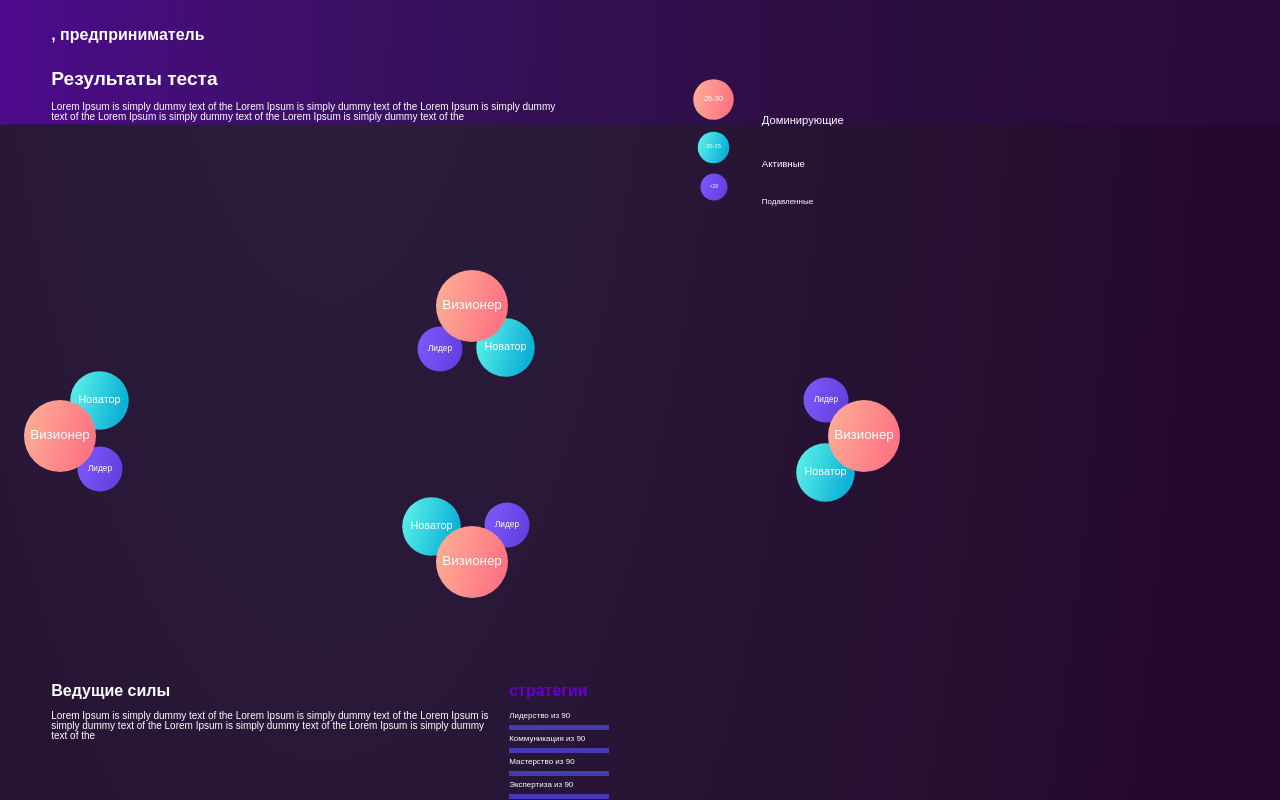
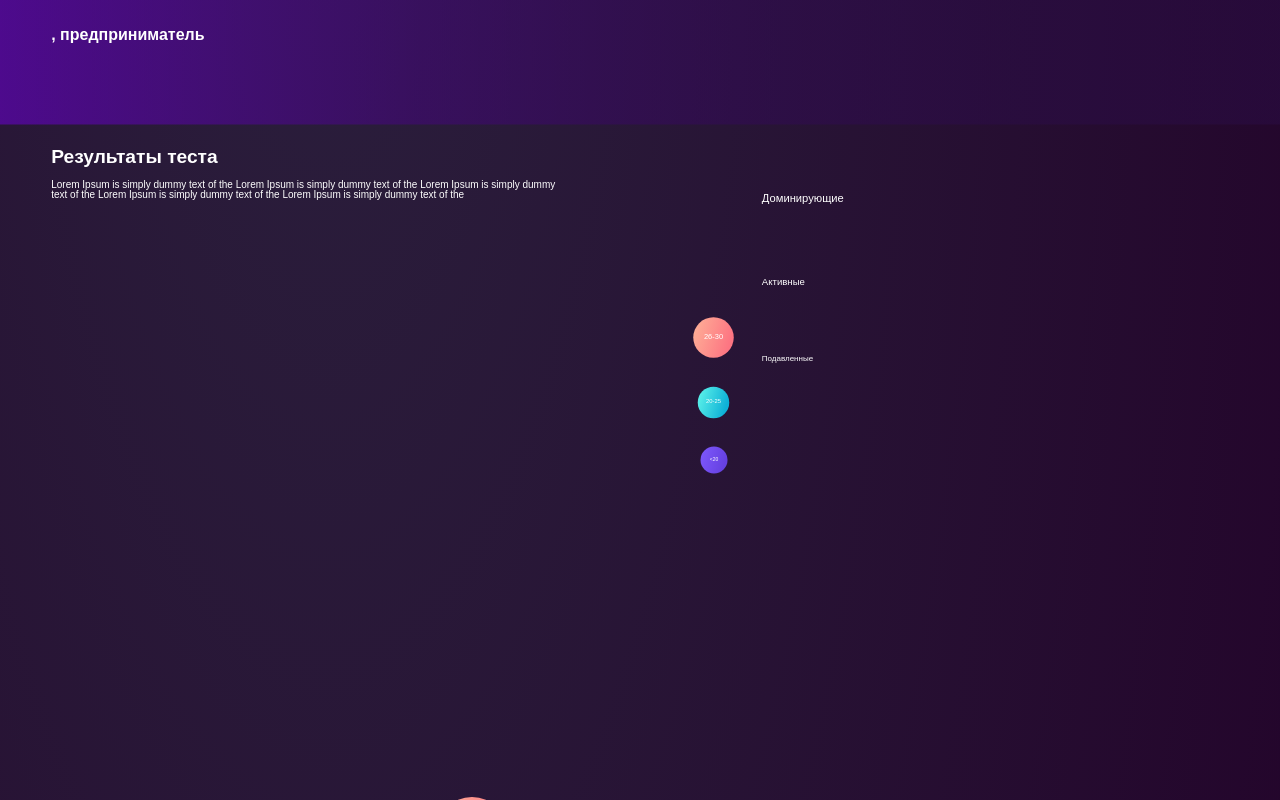
Before and after one commit to Simiys/ArchetypesAndDragons, a React (Create React App) app: page / in a window 1280 px wide. Built offline with nearby package versions, Linux system fonts and the light colour scheme.

Commit message:
adaptivity fix

```diff
--- a/src/App.css
+++ b/src/App.css
@@ -17,7 +17,7 @@ body {
   background-position: center top;
   background-repeat: no-repeat;
   width: 100vw;
-  height: 200vh;
+  height: calc(100vw * 1688 / 390.4);
   position: relative;
 }
 
@@ -165,7 +165,6 @@ h2 {
   flex-direction: row;
   gap: 10px;
   margin-top: -20px;
-  margin-bottom: 40px;
 }
 
 .header-text-2 {
```
